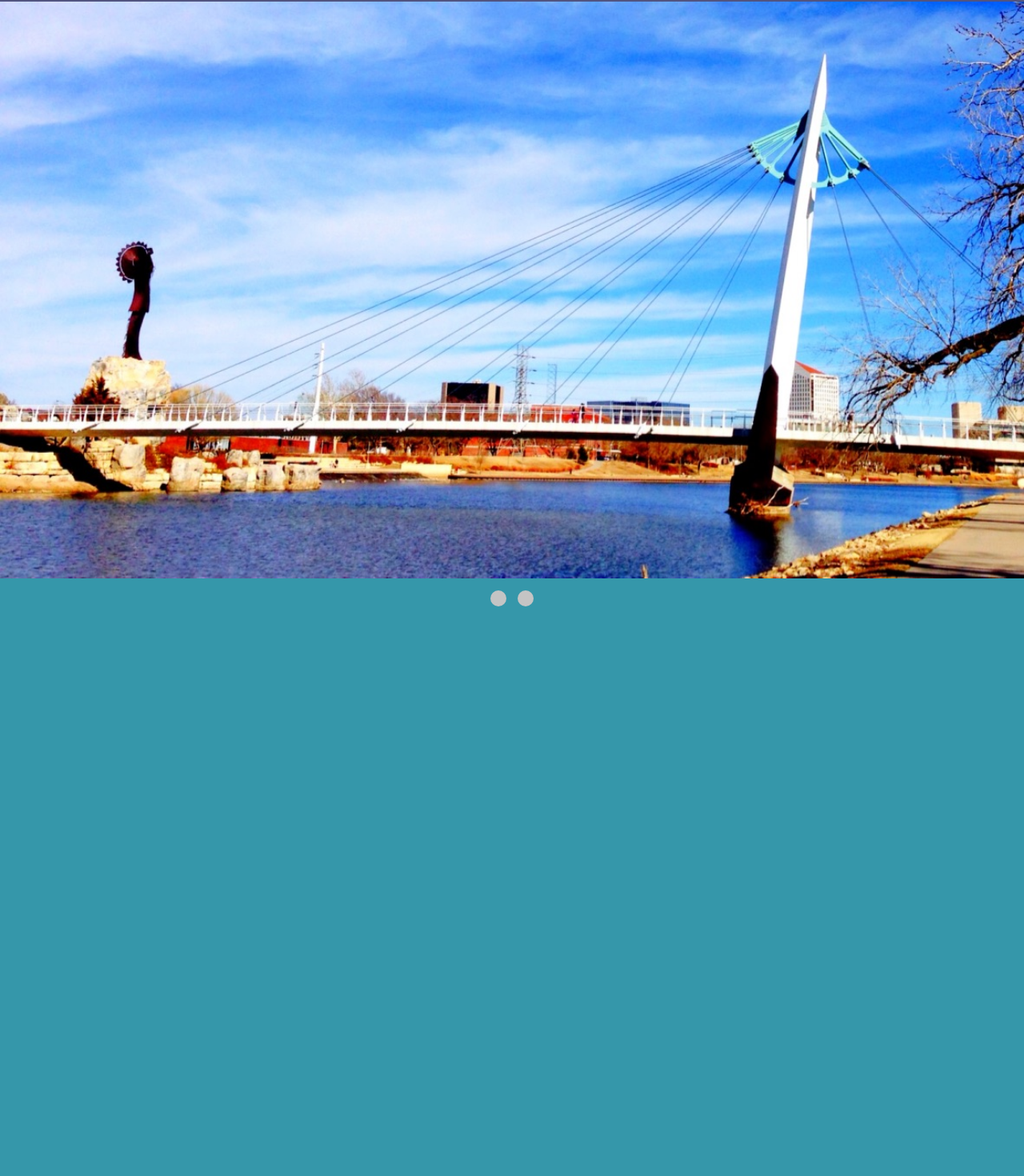
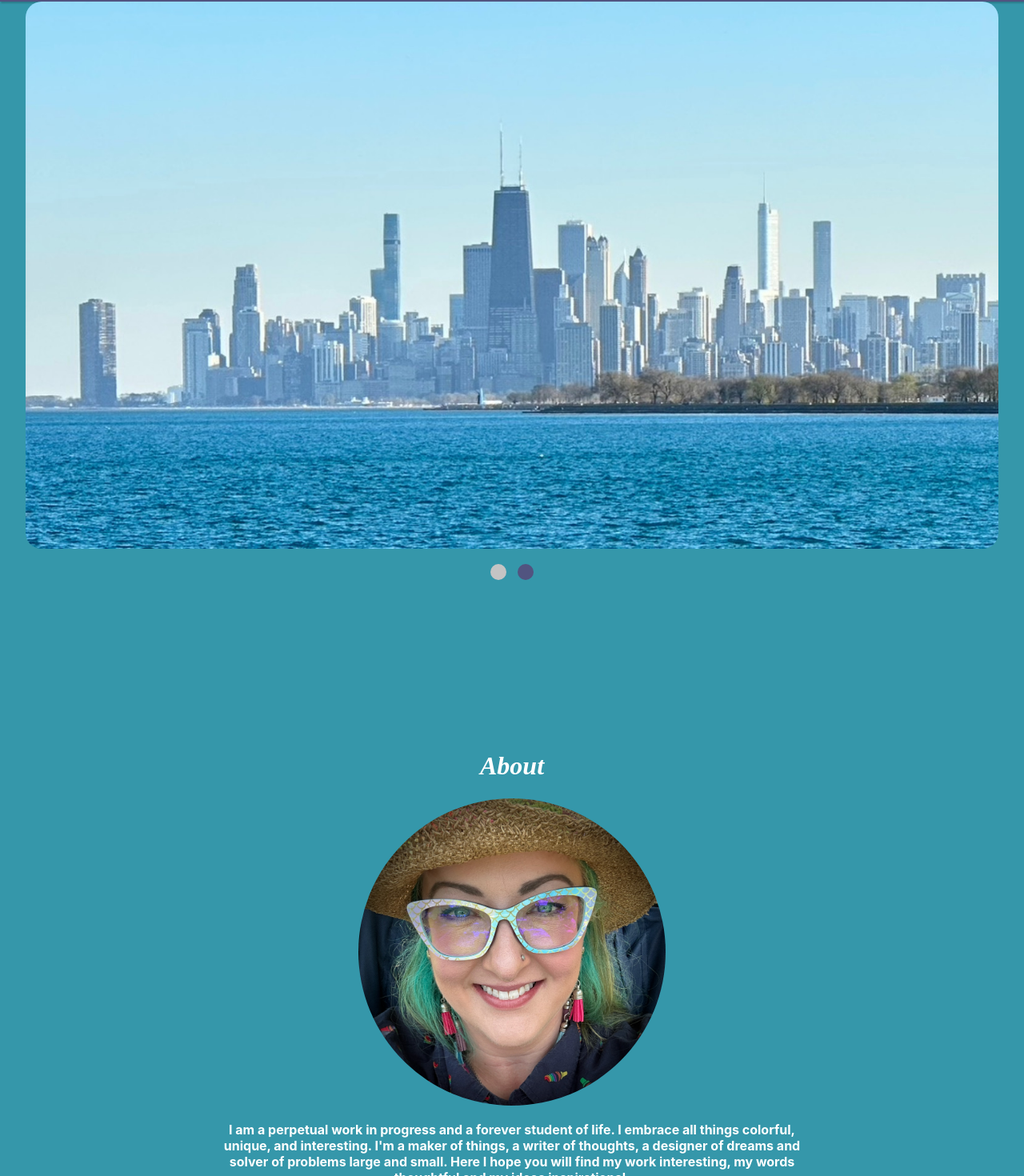
Before and after one commit to ShenMoe84/PortfolioWebsite, a React (Create React App) app: page / in a window 1280 px wide. Shown: the part 150-1620 px from the top of the page at 80% size. Before the commit the page ends 912 px from the top, so only its background shows below. Built offline with nearby package versions, Linux system fonts and the light colour scheme.

Commit message:
continues home page design

```diff
--- a/src/components/imagesilder/ImageSlider.js
+++ b/src/components/imagesilder/ImageSlider.js
@@ -1,13 +1,20 @@
-import React, { useState, useEffect } from "react";
+import React, { useState, useEffect, useRef } from "react";
 import styles from './imageSlider.module.css'
 
 const ImageSlider = ({ images }) => {
   const [imageIndex, setImageIndex] = useState(0);
+  const timoutRef = useRef(null);
   const delay = 4500;
 
+  const resetTimeout = () => {
+    if (timoutRef.current) {
+      clearTimeout(timoutRef.current);
+    }
+  }
 
   useEffect(() => {
-    setTimeout(
+    resetTimeout();
+    timoutRef.current = setTimeout(
       () =>
         setImageIndex((prevImageIndex) =>
           prevImageIndex === images.length - 1 ? 0 : prevImageIndex + 1
@@ -16,17 +23,23 @@ const ImageSlider = ({ images }) => {
     return () => { };
   }, [imageIndex, images.length])
 
+  const handleDotClick = (index) => {
+    setImageIndex(index);
+  };
+
   return (
     <div>
-      <div className={styles.imgContainer}>
+      <div className={styles.imgSliderContainer}>
         <img
           className={styles.imgSliderImg}
+          key={imageIndex}
           src={images[imageIndex]}
-          alt="Wichita and Chicago Skylines" />
+          alt="Two images alternating:the Wichita skyline, then the Chicago skyline." />
       </div>
       <div className={styles.slideshowDots}>
         {images.map((_, idx) => (
-          <div key = { idx } className = {styles.slideshowDot} ></div>
+          <div key={idx} className={`${styles.slideshowDot} ${imageIndex === idx ? `${styles.activeSlideshowDot}` : `${styles.slideshowDot}`}`}
+            onClick={() => handleDotClick(idx)}></div>
         ))}
       </div>
     </div>
--- a/src/components/imagesilder/imageSlider.module.css
+++ b/src/components/imagesilder/imageSlider.module.css
@@ -2,17 +2,20 @@
   box-sizing: border-box;
 }
 
-.imgContainer {
+.imgSliderContainer {
   width: 100%;
   height: 100%;
   position: relative;
+  text-align: center;
 }
 
 .imgSliderImg {
   object-fit: cover;
-  width: 100%;
-  height: 100%;
-  display: block;
+  width: 95%;
+  height: 85%;
+  display: inline-block;
+  border-radius: 20px;
+  transition: ease 1000ms;
 }
 
 .slideshowDots {
@@ -28,3 +31,7 @@
   margin: 15px 7px 0px;
   background-color: #c4c4c4;
 }
+
+.activeSlideshowDot {
+  background-color: #515480;
+}
--- a/src/components/pages/home/Home.js
+++ b/src/components/pages/home/Home.js
@@ -3,17 +3,23 @@ import ImageSlider from "../../imagesilder/ImageSlider";
 import styles from '../home/Home.module.css';
 import Wichita from '../../../images/WichitaSkyline.jpeg';
 import Chicago from '../../../images/ChicagoSkyline.png.jpeg';
+import ProfilePic from '../../../images/ProfilePic.jpeg'
 
 const Home = () => {
   const images = [Wichita, Chicago]
+  const profilePic = ProfilePic
 
   return (
     <div>
       <div>
         <ImageSlider images={images} />
       </div>
-      <div className={styles.aboutSection}>
-
+      <div className={styles.aboutSectionContainer}>
+        <h1 className={styles.aboutSection}>About</h1>
+        <img className={styles.profilePic} src={profilePic} alt="Sheena Monroe" />
+        <p className={styles.aboutParagraph}>I am a perpetual work in progress and a forever student of life. I embrace
+        all things colorful, unique, and interesting. I'm a maker of things, a writer of thoughts, a designer of dreams and solver of problems large and small.
+        Here I hope you will find my work interesting, my words thoughtful and my ideas inspirational.</p>
       </div>
     </div>
   )
--- a/src/components/pages/home/Home.module.css
+++ b/src/components/pages/home/Home.module.css
@@ -1,5 +1,28 @@
-.aboutSection {
-  background-color: #3597aa;
+.aboutSectionContainer {
   position: relative;
   top: 200px;
+  text-align: center;
 }
+
+.aboutSection {
+  color: white;
+  font-style: italic;
+  font-family: Baskerville;
+  font-weight: bold;
+  font-size: 32px;
+  margin-top: 10px;
+}
+
+.aboutParagraph{
+  color: white;
+  margin-left: 20%;
+  margin-right: 20%;
+  font-weight: bold;
+}
+
+.profilePic {
+  height: 30%;
+  width: 30%;
+  border-radius: 50%;
+
+}
```
Also changed, not shown: src/images/ProfilePic.jpeg (added).
